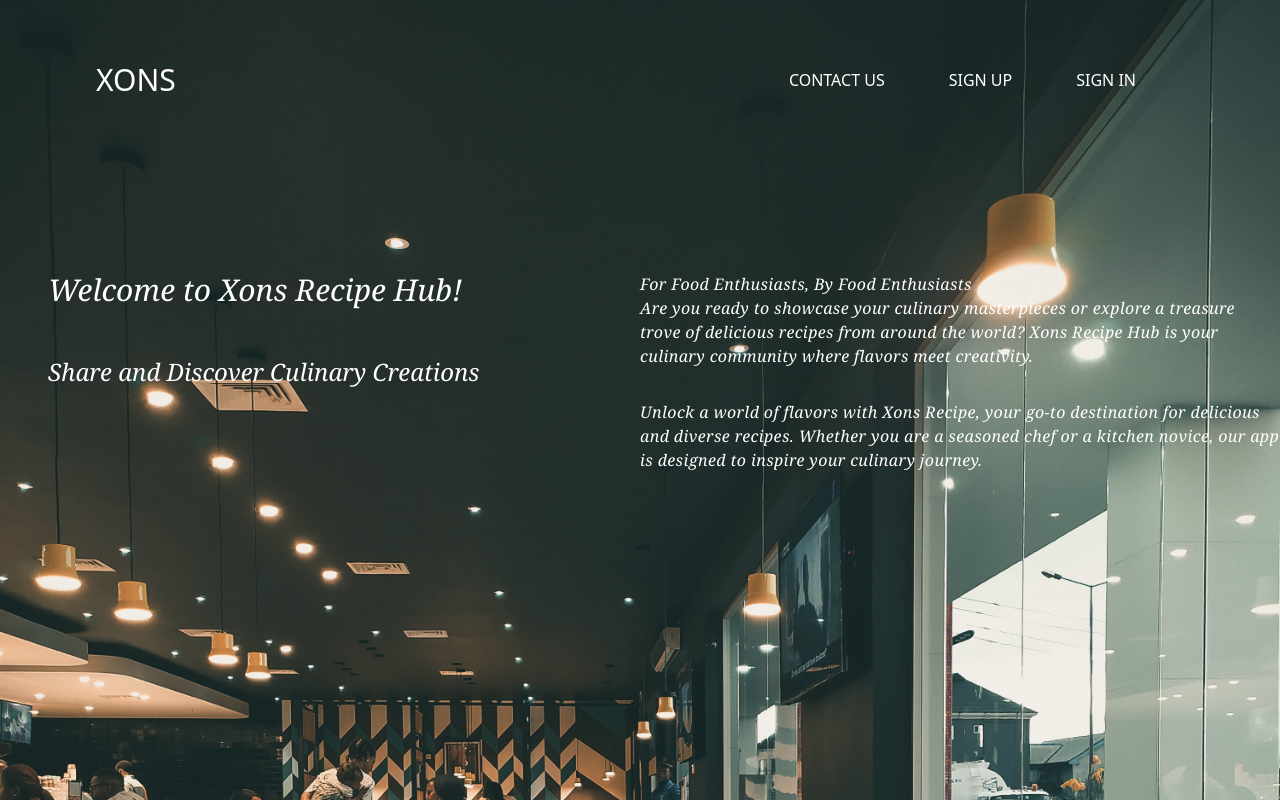
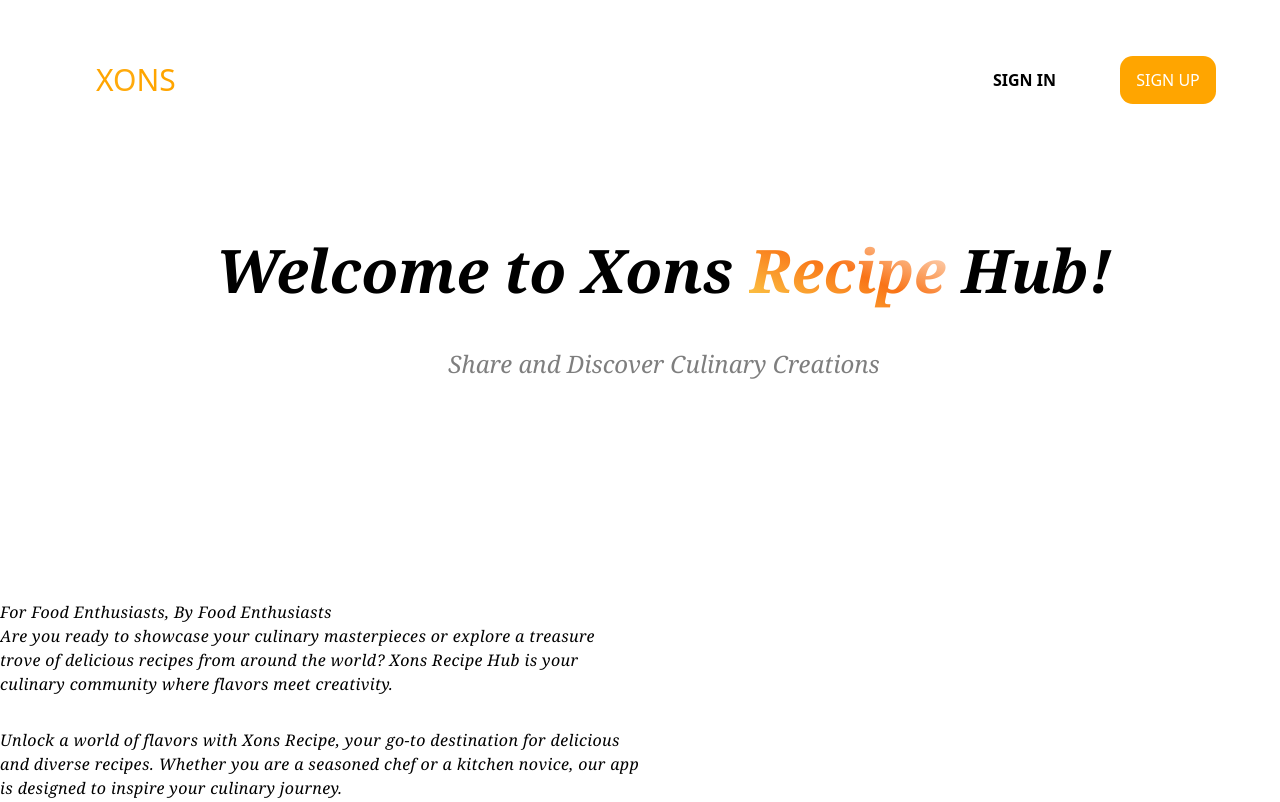
Before and after one commit to Cxons/RecipeApp, a React (Vite) app in the folder frontEnd/recipeApp/: page / in a window 1280 px wide. Shown: the top 802 px of the page. Built offline with nearby package versions, Linux system fonts and the light colour scheme; the HTML template or start-up script is replaced by a standard one.

Commit message:
Adjusted my home page

```diff
--- a/frontEnd/recipeApp/src/HomePage.jsx
+++ b/frontEnd/recipeApp/src/HomePage.jsx
@@ -8,25 +8,35 @@ import { motion } from "framer-motion";
 export default function HomePage() {
   return (
     <div className="min-h-[500vh] max-w-[100vw]">
-      <div className="h-[100vh] w-[100%] homeBagImg text-white">
+      <div className="h-[100vh] w-[100%] bg-white-500 text-black">
         <div className="h-[20vh] w-[100vw] flex justify-between items-center">
-          <div className="ml-[6rem] text-3xl">XONS</div>
-          <div className="flex space-x-[4rem] mr-[9rem]">
-            <div className="hover:text-red-200">CONTACT US</div>
-            <div className="hover:text-red-200">
-              <Link to="/user/signup">SIGN UP</Link>
-            </div>
-            <div className="hover:text-red-200">
+          <div className="ml-[6rem] text-3xl opacity-[2] text-[orange]">
+            X<span className="text-[#ffa600f3]">O</span>N
+            <span className="text-[orange]">S</span>
+          </div>
+          <div className="flex space-x-[4rem] mr-[4rem]">
+            {/* <div className="hover:text-red-200">CONTACT US</div> */}
+            <div className="hover:text-orange-500 mt-3 font-semibold">
               <Link to="/user/login">SIGN IN</Link>
             </div>
+            <motion.div
+              whileHover={{ scale: 1.06 }}
+              className=" h-[3rem] w-[6rem] bg-[orange] text-white flex items-center justify-center rounded-[0.8rem]"
+            >
+              <Link to="/user/signup">SIGN UP</Link>
+            </motion.div>
           </div>
         </div>
-        <div className="h-[80vh] w-[100vw] flex justify-center justify-between">
-          <div className="mt-[7rem] ml-[3rem]">
-            <div className="text-3xl mb-[3rem] italic font-serif">
-              Welcome to Xons Recipe Hub!
+        <div className="h-[80vh] w-[100vw] flex flex-col justify-center justify-between">
+          <div className="mt-[5rem] ml-[3rem] flex flex-col items-center">
+            <div className="text-6xl font-extrabold mb-[3rem] italic font-serif">
+              Welcome to Xons{" "}
+              <span className="bg-clip-text bg-gradient-to-tr from-amber-300 via-orange-500 to-white text-transparent">
+                Recipe
+              </span>{" "}
+              Hub!
             </div>
-            <div className="text-2xl italic font-serif">
+            <div className="text-2xl italic font-serif opacity-[.5] text-">
               Share and Discover Culinary Creations
             </div>
           </div>
```
